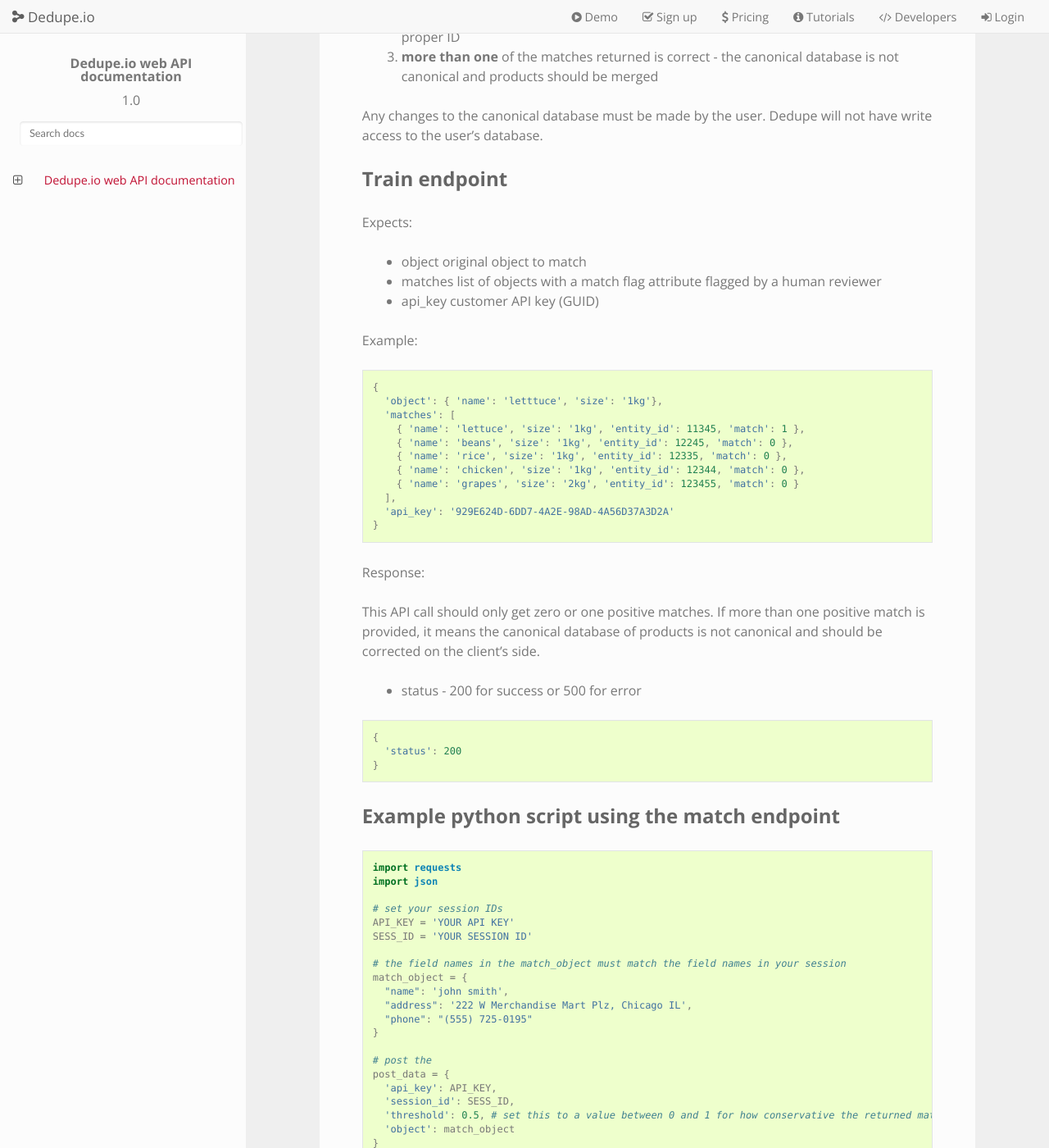
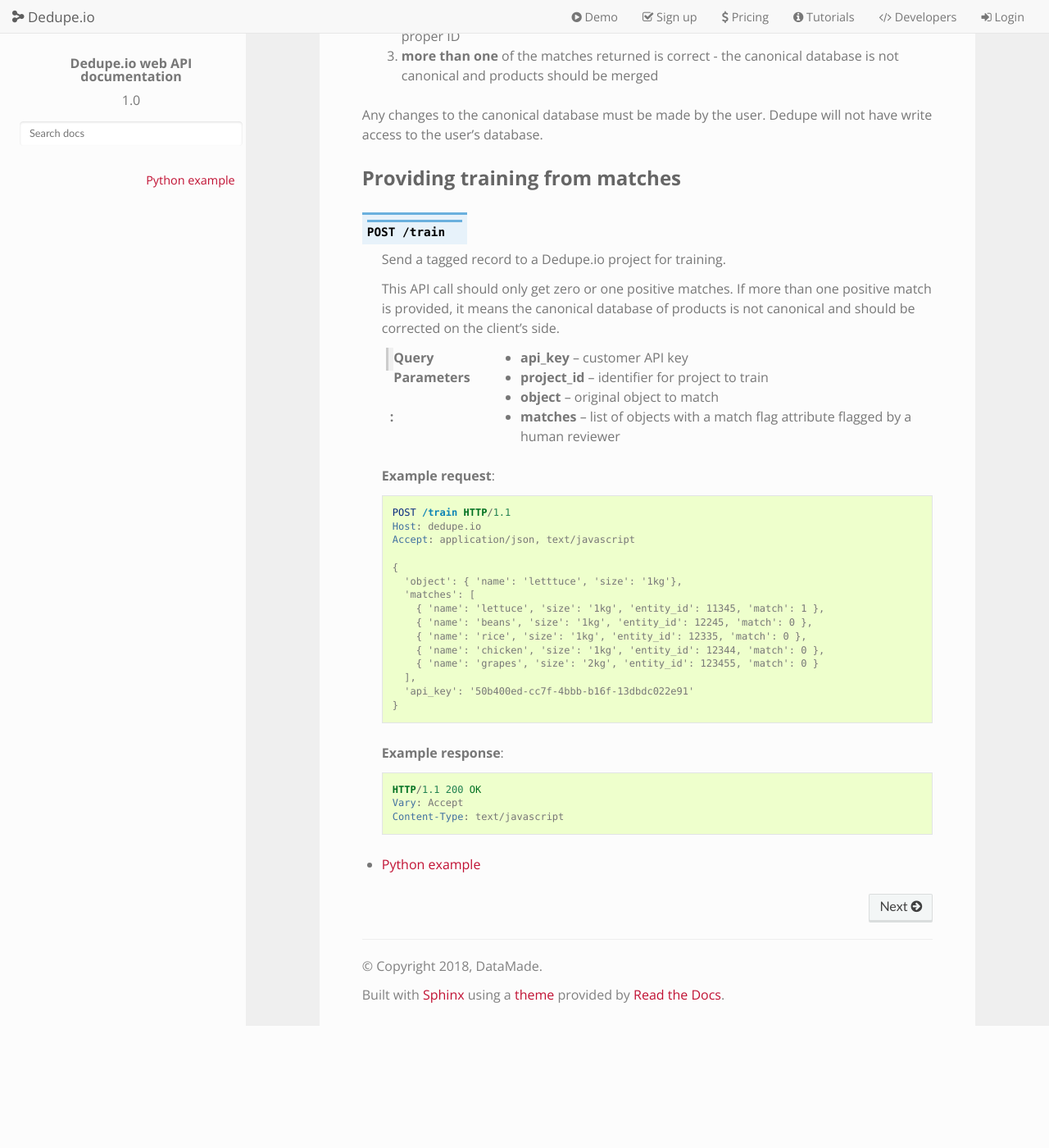
Before and after one commit to dedupeio/dedupeio-web-api-docs, a Sphinx documentation site: the page built from docs/index.rst, in a window 1280 px wide and 1400 px high, scrolled down 1626 px. Shown: the whole window at 82% size. Built offline with Sphinx 7.4.7 and the Read the Docs theme 2.0.0, drawn with Linux system fonts in a browser that asks for light colours; after the commit the page ends 2877 px from its top, so only the background shows below that; some of the changed text lies outside the part shown.

Commit message:
reformatting docs to use sphinxcontrib-httpdomain for REST API formatting

```diff
--- a/docs/conf.py
+++ b/docs/conf.py
@@ -29,10 +29,8 @@
 # extensions coming with Sphinx (named 'sphinx.ext.*') or your custom
 # ones.
 extensions = [
-    'sphinx.ext.todo',
-    'sphinx.ext.coverage',
-    'sphinx.ext.mathjax',
-    'sphinx.ext.viewcode',
+    'sphinx.ext.autodoc',
+    'sphinxcontrib.httpdomain',
 ]
 
 # Add any paths that contain templates here, relative to this directory.
@@ -80,7 +78,7 @@
 #default_role = None
 
 # If true, '()' will be appended to :func: etc. cross-reference text.
-#add_function_parentheses = True
+add_function_parentheses = False
 
 # If true, the current module name will be prepended to all description
 # unit titles (such as .. function::).
--- a/docs/index.rst
+++ b/docs/index.rst
@@ -4,64 +4,62 @@
 
 Overview
 ========
-Dedupe.io is a a software as a service  platform for quickly and accurately identifying clusters of similar records across one or more files or databases.
+Dedupe.io is a a software as a service platform for quickly and accurately identifying clusters of similar records across one or more files or databases.
 
 When to use the web API
 =======================
-Once you have completed the de-duping process for a dataset, you can continue to incrementally check, match and add to it via API calls.
+Once you have completed the de-duping process for a project, you can continue to incrementally check, match and add to it via API calls.
 
-By posting a chunk of data to the API (described in the **match** endpoint), dedupe.io can compare it to your dataset and return one or more potential matches. In the case where more than one result is returned, you can optionally tell dedupe.io which one is correct and it will update the training for your dataset based on it (described in the **train** endpoint).
+By posting a chunk of data to the API (described in the **match** endpoint), Dedupe.io can compare it to your dataset and return one or more potential matches. In the case where more than one result is returned, you can optionally tell Dedupe.io which one is correct and it will update the training for your dataset based on it (described in the **train** endpoint).
 
-Match endpoint
-==============
+Sending records to match
+========================
 
-Expects:
+.. http:post:: /match
 
-  * **api_key** user API key (GUID)
+   Send one record to check for matches against a Dedupe.io project
 
-  * **project_id** identifier for project to match against (GUID)
+   :query api_key: user API key
+   :query project_id: identifier for project to match against
+   :query object: dictionary of field values for one product (must match data model provided by client)
+   :query num_results: number of results to return (default: 5)
+   :query threshold: minimum matching confidence score of results returned
 
-  * **object** dictionary of field values for one product (must match data model provided by client)
+   **Example request**:
 
-  * **num_results** number of results to return (default: 5)
+   .. sourcecode:: http
 
-  * **threshold** minimum matching confidence score of results returned
+      POST /match HTTP/1.1
+      Host: dedupe.io
+      Accept: application/json, text/javascript
 
-Example:
+      {
+        'api_key': '50b400ed-cc7f-4bbb-b16f-13dbdc022e91',
+        'project_id': 'ebfc2317-7050-4e89-992c-56bcab13f1a1',
+        'object': { 'name': 'lettuce', 'size': '1kg' },
+        'num_results': 3,
+        'threshold': 0.8,
+      }
 
-::
+   **Example response**:
 
-    {
-      'api_key': '50b400ed-cc7f-4bbb-b16f-13dbdc022e91',
-      'project_id': 'ebfc2317-7050-4e89-992c-56bcab13f1a1',
-      'object': { 'name': 'lettuce', 'size': '1kg' },
-      'num_results': 3,
-      'threshold': 0.8,
-    }
+   .. sourcecode:: http
 
-Response:
+      HTTP/1.1 200 OK
+      Vary: Accept
+      Content-Type: text/javascript
 
-  * object original object to match
-
-  * matches list of objects and match confidence of size num_results that dedupe found as matches
-
-  * api_key customer API key (GUID)
-
-Example:
-
-::
-
-    {
-      'object': { 'name': 'letttuce', 'size': '1kg' },
-      'matches': [
-        { 'name': 'lettuce', 'size': '1kg', 'entity_id': 11345, 'match_confidence': 0.94 },
-        { 'name': 'beans', 'size': '1kg', 'entity_id': 12245, 'match_confidence': 0.32 },
-        { 'name': 'rice', 'size': '1kg', 'entity_id': 12335, 'match_confidence': 0.10 },
-        { 'name': 'chicken', 'size': '1kg', 'entity_id': 12344, 'match_confidence': 0.09 },
-        { 'name': 'grapes', 'size': '1kg', 'entity_id': 123455, 'match_confidence': 0.07 }
-      ],
-      'api_key': '929E624D-6DD7-4A2E-98AD-4A56D37A3D2A'
-    }
+      {
+        'object': { 'name': 'letttuce', 'size': '1kg' },
+        'matches': [
+          { 'name': 'lettuce', 'size': '1kg', 'entity_id': 11345, 'match_confidence': 0.94 },
+          { 'name': 'beans', 'size': '1kg', 'entity_id': 12245, 'match_confidence': 0.32 },
+          { 'name': 'rice', 'size': '1kg', 'entity_id': 12335, 'match_confidence': 0.10 },
+          { 'name': 'chicken', 'size': '1kg', 'entity_id': 12344, 'match_confidence': 0.09 },
+          { 'name': 'grapes', 'size': '1kg', 'entity_id': 123455, 'match_confidence': 0.07 }
+        ],
+        'api_key': '50b400ed-cc7f-4bbb-b16f-13dbdc022e91'
+      }
 
 
 The user will want to act based on the response of this API call in one of three ways.
@@ -74,77 +72,49 @@
 
 Any changes to the canonical database must be made by the user. Dedupe will not have write access to the user's database.
 
-Train endpoint
-==============
+Providing training from matches
+===============================
 
-Expects:
+.. http:post:: /train
 
-  * object original object to match
+   Send a tagged record to a Dedupe.io project for training.
 
-  * matches list of objects with a match flag attribute flagged by a human reviewer
+   This API call should only get zero or one positive matches. If more than one positive match is provided, it means the canonical database of products is not canonical and should be corrected on the client's side.
 
-  * api_key customer API key (GUID)
+   :query api_key: customer API key
+   :query project_id: identifier for project to train
+   :query object: original object to match
+   :query matches: list of objects with a match flag attribute flagged by a human reviewer
 
-Example:
+   **Example request**:
 
-::
+   .. sourcecode:: http
 
-    {
-      'object': { 'name': 'letttuce', 'size': '1kg'},
-      'matches': [
-        { 'name': 'lettuce', 'size': '1kg', 'entity_id': 11345, 'match': 1 },
-        { 'name': 'beans', 'size': '1kg', 'entity_id': 12245, 'match': 0 },
-        { 'name': 'rice', 'size': '1kg', 'entity_id': 12335, 'match': 0 },
-        { 'name': 'chicken', 'size': '1kg', 'entity_id': 12344, 'match': 0 },
-        { 'name': 'grapes', 'size': '2kg', 'entity_id': 123455, 'match': 0 }
-      ],
-      'api_key': '929E624D-6DD7-4A2E-98AD-4A56D37A3D2A'
-    }
+      POST /train HTTP/1.1
+      Host: dedupe.io
+      Accept: application/json, text/javascript
 
-Response:
+      {
+        'object': { 'name': 'letttuce', 'size': '1kg'},
+        'matches': [
+          { 'name': 'lettuce', 'size': '1kg', 'entity_id': 11345, 'match': 1 },
+          { 'name': 'beans', 'size': '1kg', 'entity_id': 12245, 'match': 0 },
+          { 'name': 'rice', 'size': '1kg', 'entity_id': 12335, 'match': 0 },
+          { 'name': 'chicken', 'size': '1kg', 'entity_id': 12344, 'match': 0 },
+          { 'name': 'grapes', 'size': '2kg', 'entity_id': 123455, 'match': 0 }
+        ],
+        'api_key': '50b400ed-cc7f-4bbb-b16f-13dbdc022e91'
+      }
 
-This API call should only get zero or one positive matches. If more than one positive match is provided, it means the canonical database of products is not canonical and should be corrected on the client's side.
+   **Example response**:
 
-  * status - 200 for success or 500 for error
+   .. sourcecode:: http
 
-::
-
-    {
-      'status': 200
-    }
-
-Example python script using the match endpoint
-==============================================
-
-.. code-block:: python
-
-  import requests
-  import json
-
-  # set your session IDs
-  API_KEY = 'YOUR API KEY'
-  SESS_ID = 'YOUR SESSION ID'
-
-  # the field names in the match_object must match the field names in your session
-  match_object = {
-    "name": 'john smith',
-    "address": '222 W Merchandise Mart Plz, Chicago IL',
-    "phone": "(555) 725-0195"
-  }
-
-  # post the
-  post_data = {
-    'api_key': API_KEY,
-    'session_id': SESS_ID,
-    'threshold': 0.5, # set this to a value between 0 and 1 for how conservative the returned matches should be
-    'object': match_object
-  }
-
-  r = requests.post('https://app.dedupe.io/match/',
-  data=json.dumps(post_data))
-
-  # print the response from Dedupe.io
-  print(r.json())
+      HTTP/1.1 200 OK
+      Vary: Accept
+      Content-Type: text/javascript
 
 .. toctree::
     :maxdepth: 1
+
+    Python-example
--- a/requirements.txt
+++ b/requirements.txt
@@ -1,3 +1,4 @@
 Sphinx==1.6.1
 sphinx-autobuild==0.6.0
 sphinx_rtd_theme
+sphinxcontrib-httpdomain
```
Also changed, not shown: docs/Python-example.rst (added, +32 -0 lines).
